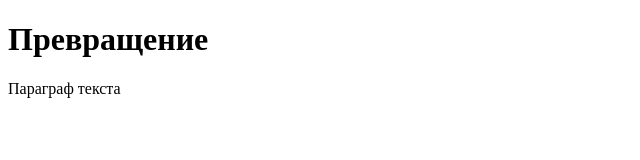
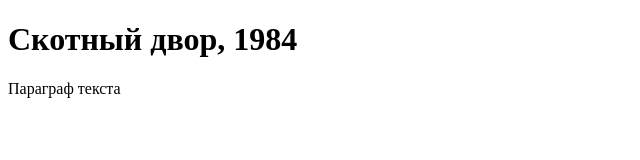
Before and after one commit to Oleg-2000-18/my_progect, a plain HTML site: page index.html in a window 1280 px wide. Shown: the whole page, without its empty margins (0-640 px from the left). Drawn offline with Linux system fonts and the light colour scheme.

Commit message:
Джордж Оруэлл

```diff
--- a/index.html
+++ b/index.html
@@ -1,10 +1,10 @@
 <!DOCTYPE html>
 <html lang="en">
   <head>
-    <title>Кафка</title>
+    <title>Джордж Оруэлл</title>
   </head>
   <body>
-    <h1>Превращение</h1>
+    <h1>Скотный двор, 1984</h1>
     <p title="Подсказка">Параграф текста</p>
   </body>
 </html>
```
